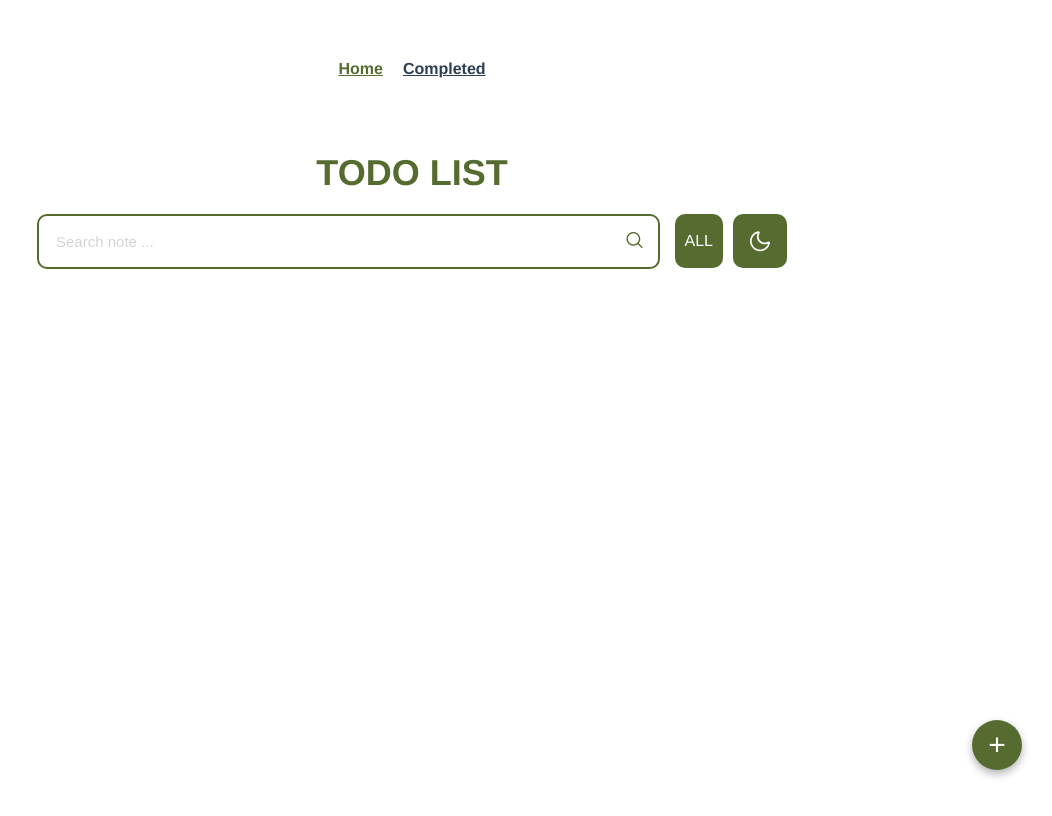
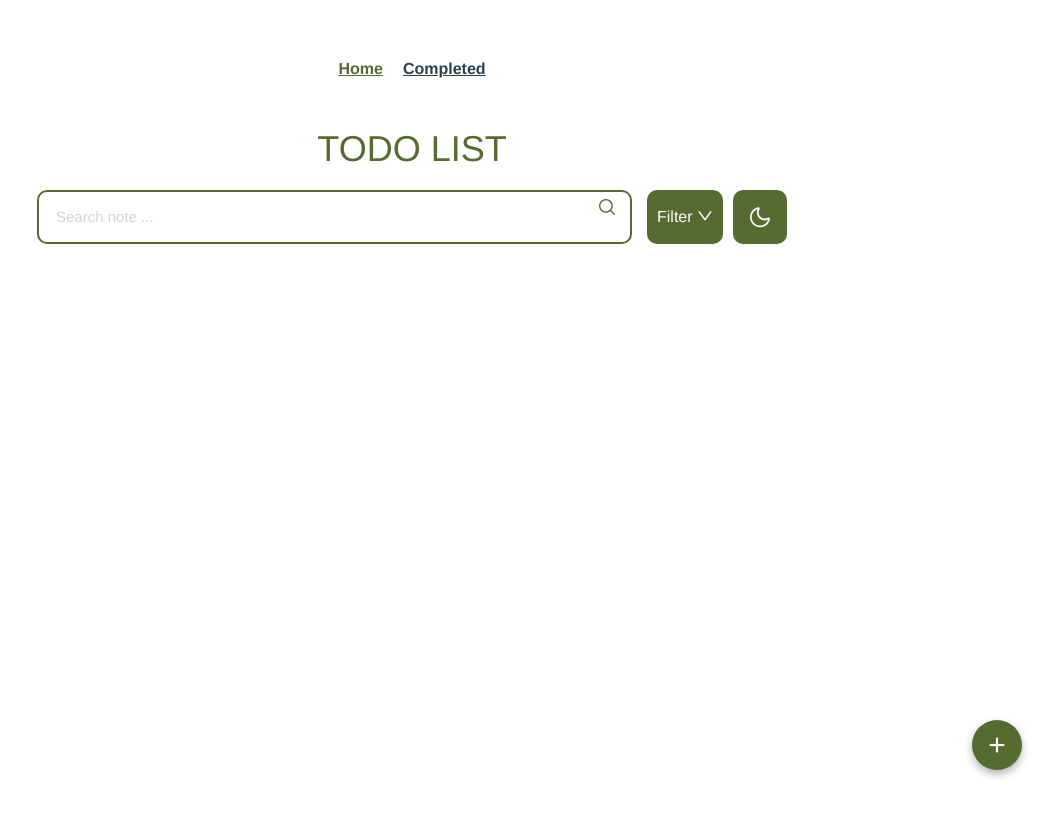
Before and after one commit to Fidan03/ToDo-VueJs, a Vue app: page / in a window 1280 px wide. Shown: the top 816 px of the page, without its empty margins (228-1280 px from the left). Built offline with nearby package versions, Linux system fonts and the light colour scheme.

Commit message:
Add Ant Design Vue components to Home page, integrate dropdown filter for todo items, and update main application to use Ant Design Vue

```diff
--- a/src/main.ts
+++ b/src/main.ts
@@ -4,8 +4,12 @@ import "primeicons/primeicons.css";
 import router from './router.ts';
 import store from './store/index.js';
 
+import Antd from 'ant-design-vue'
+import 'ant-design-vue/dist/reset.css'
+
 
 const app = createApp(App);
 app.use(router);
 app.use(store);
+app.use(Antd)
 app.mount('#app');
--- a/src/pages/Home.vue
+++ b/src/pages/Home.vue
@@ -1,15 +1,20 @@
 <script>
 import List from '../components/list.vue';
 import store from '../store/index.js'
-
 import { mapState, mapActions } from 'vuex';
 
-
+import { Dropdown, Menu, MenuItem } from 'ant-design-vue';
+import { DownOutlined } from '@ant-design/icons-vue';
 
 export default {
   name: 'Home',
+
   components: {
-    List
+    List,
+    ADropdown: Dropdown,
+    AMenu: Menu,
+    AMenuItem: MenuItem,
+    DownOutlined
   },
 
   data () {
@@ -30,14 +35,10 @@ export default {
         this.addTodo({ text: this.newTodoText });
         this.newTodoText = '';
       }
-
-
     }
   }
 }
-
 </script>
-
 
 
 <template>
@@ -46,25 +47,43 @@ export default {
 
     <div class="inputField">
 
-
       <div class="input">
         <input type="text" placeholder="Search note ..." v-model="newTodoText"/>
-
-        <p>
-          <i class="pi pi-search"></i>
-        </p>
+        <p><i class="pi pi-search"></i></p>
       </div>
 
       <div class="buttons">
+
         <div class="filterBtn">
-          <p>ALL</p>
+          <a-dropdown trigger="click">
+            <a class="ant-dropdown-link">
+              Filter <DownOutlined />
+            </a>
+
+            <template #overlay>
+              <a-menu>
+                <a-menu-item>
+                  <a>All</a>
+                </a-menu-item>
+
+                <a-menu-item>
+                  <a>Completed</a>
+                </a-menu-item>
+
+                <a-menu-item>
+                  <a>Uncompleted</a>
+                </a-menu-item>
+              </a-menu>
+            </template>
+
+          </a-dropdown>
         </div>
 
         <button>
           <i class="pi pi-moon"></i>
         </button>
+
       </div>
-
     </div>
 
     <List/>
@@ -73,7 +92,6 @@ export default {
 
   </div>
 </template>
-
 
 
 
@@ -158,8 +176,6 @@ export default {
     }
   }
 
-
-
   .add {
     position: fixed;
     bottom: 30px;
@@ -185,5 +201,4 @@ export default {
     }
   }
 }
-
 </style>
```
